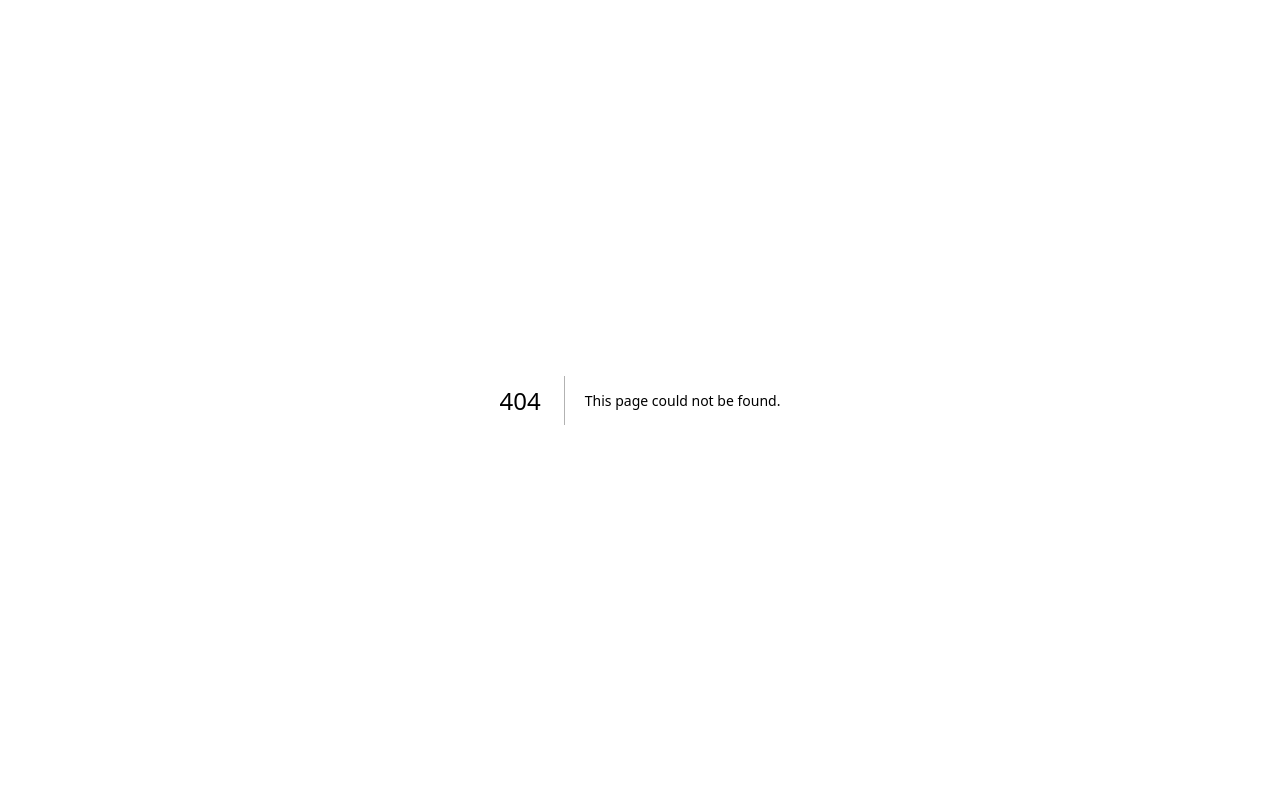
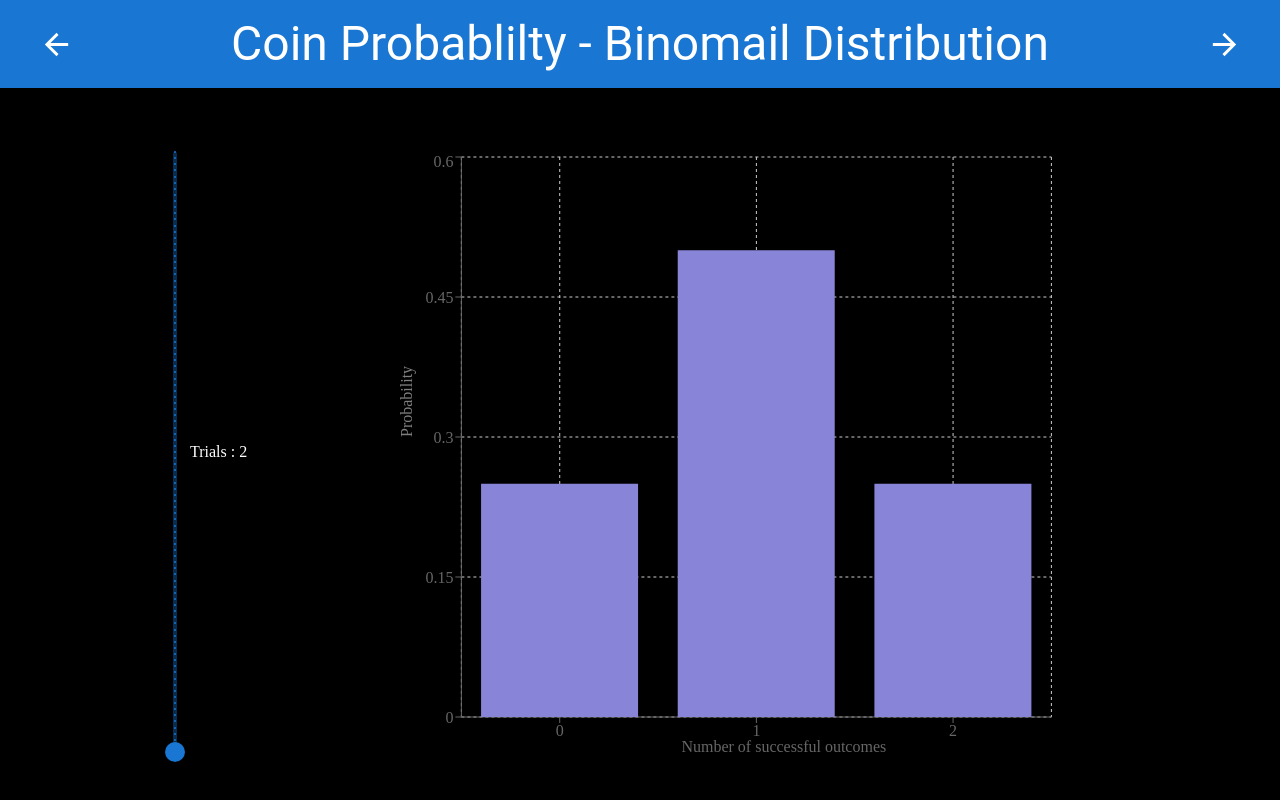
Before and after one commit to harip/react-probability, a Next.js app: page /coin in a window 1280 px wide. Before the commit this address had no page. Shown: the top 800 px of the page. Built offline with nearby package versions, Linux system fonts and the light colour scheme.

Commit message:
add coin binomail distribution

```diff
--- a/src/pages/_app.tsx
+++ b/src/pages/_app.tsx
@@ -1,6 +1,12 @@
 import '@/styles/globals.css'
+import { Provider } from 'react-redux';
 import type { AppProps } from 'next/app'
+import store from '../store/store';
 
 export default function App({ Component, pageProps }: AppProps) {
-  return <Component {...pageProps} />
+  return (
+    <Provider store={store}>
+      <Component {...pageProps} />
+    </Provider>
+  )
 }
--- /dev/null
+++ b/src/pages/coin/coin-utils.ts
@@ -0,0 +1,36 @@
+export const binomialDistribution = (numberOfTrials: number) => {
+    // P(k) = [n! / (k! * (n-k)!)] * p^k * (1-p)^(n-k)
+    // n is total number of trials
+    // k is probability of k heads appearing in n trials
+    // p = 0.5, probability for heads or tails
+
+    const p = 0.5;
+
+    // if number of trails are 3
+    // find P(heads=0),P(heads=1) and P(heads=2), so itreate i=0 to i=3-1
+    const distributionValues = new Map<number,number>();
+    for (let k=0; k<=numberOfTrials; k++) {
+        // [n! / (k! * (n-k)!)]
+        const calc1 = factorial(numberOfTrials) / (factorial(k) * factorial(numberOfTrials-k) );
+
+        // p^k
+        const calc2 = Math.pow(p,k);
+
+        // (1-p)^(n-k)
+        const calc3 = Math.pow(1-p,numberOfTrials-k);
+
+        // Calculate P(i heads)
+        const prob = (calc1 * calc2 * calc3);
+        distributionValues.set(k,prob);
+    }
+
+    return distributionValues;
+}
+
+function factorial(n: number): number {
+    if (n <= 1) {
+      return 1;
+    } else {
+      return n * factorial(n - 1);
+    }
+  }
--- /dev/null
+++ b/src/pages/coin/coin.module.css
@@ -0,0 +1,46 @@
+.center {
+    display: flex ;
+    flex-direction: column;
+    justify-content: center;
+    align-items: center;
+    position: relative;
+    padding: 4rem;
+}
+
+.success {
+  font-size: large;
+  color: white;
+}
+
+.dice {
+  font-size: 100px;
+}
+
+.probability {
+  font-size: x-large;
+  color: green;
+  text-align: center;
+}
+
+.title {
+  display: flex ;
+  flex-direction: column;
+  justify-content: center;
+  align-items: center;
+  position: relative;
+  padding: 1rem 0;
+}
+
+.slider {
+  display: flex ;
+  flex-direction: row;
+  justify-content: left;
+  align-items: center;
+  position: relative;
+  padding: 4rem;
+  padding-left: 10rem;
+}
+
+.item4 {
+  flex-grow: 1;
+}
--- /dev/null
+++ b/src/pages/coin/index.tsx
@@ -0,0 +1,122 @@
+import { Box, Chip, Divider, Slider, Checkbox, AppBar, Button, Toolbar, Tooltip } from "@mui/material";
+import React, { useEffect, useState } from "react";
+import Typography from '@mui/material/Typography';
+import { useRouter } from "next/router";
+import ArrowForwardIcon from '@mui/icons-material/ArrowForward';
+import ArrowBackIcon from '@mui/icons-material/ArrowBack';
+import styles from './coin.module.css'
+import { useDispatch } from "react-redux";
+import { setNumberOfTrails } from "../../store/coin-action";
+import { useSelector } from 'react-redux';
+import { RootState, CoinProbabilityState } from '../../store/types';
+import { binomialDistribution } from "./coin-utils";
+import { BarChart, CartesianGrid, XAxis, YAxis, Legend, Bar } from "recharts";
+
+interface ChartDataItem {
+    outcome: number,
+    probability: number
+}
+
+const CoinComponent = () => {
+    const router = useRouter();
+    const dispatch = useDispatch();
+    const [distributionValues, setDistributionValues] = useState<Map<number, number>>(new Map<number, number>())
+    const numberOfTrials = useSelector((state: RootState) => {
+        return state.coin.numberOfTrials;
+    });
+
+    useEffect(() => {
+        const distribution = binomialDistribution(numberOfTrials);
+        setDistributionValues(distribution);
+    }, [numberOfTrials])
+
+    const navigateToNextPage = () => {
+
+    }
+    const navigateToPreviousPage = () => {
+        router.push('dice');
+    }
+
+    const onNumberOfTrialsChange = (event: any, value: any) => {
+        dispatch(setNumberOfTrails(value))
+    }
+
+    const drawChart = () => {
+        const data: ChartDataItem[] = [];
+        distributionValues.forEach((val: number, key: number) => {
+            data.push({
+                outcome: key,
+                probability: val
+            })
+        });
+        return (
+            <>
+                <BarChart
+                    className={styles.item4}
+                    width={700}
+                    height={600}
+                    data={data}
+                    margin={{
+                        top: 5,
+                        right: 30,
+                        left: 20,
+                        bottom: 5
+                    }}
+                >
+                    <CartesianGrid strokeDasharray="3 3" />
+                    <XAxis dataKey="outcome" label={<text dx={300} dy={600} fill="#666">Number of successful outcomes</text>}/>
+                    <YAxis label={{ value: 'Probability', angle: -90, position: 'insideLeft' }}/>
+                    <Bar dataKey="probability" fill="#8884d8" />
+                </BarChart>
+            </>
+        )
+    }
+
+    return (
+        <>
+            <AppBar position="static">
+                <Toolbar>
+                    <Button color="inherit" onClick={navigateToPreviousPage}>
+                        <ArrowBackIcon fontSize='large' />
+                    </Button>
+                    <Typography variant="h3" component="div" sx={{ flexGrow: 1 }}>
+                        <div className={styles.title}>
+                            Coin Probablilty - Binomail Distribution
+                        </div>
+                    </Typography>
+                    <Button color="inherit" onClick={navigateToNextPage}>
+                        <ArrowForwardIcon fontSize='large' />
+                    </Button>
+                </Toolbar>
+            </AppBar>
+
+            <div className={styles.slider}>
+                <Box sx={{ height: 600 }}>
+                    <Slider
+                        aria-label="Temperature"
+                        defaultValue={2}
+                        onChange={(e, v) => onNumberOfTrialsChange(e, v)}
+                        valueLabelDisplay="auto"
+                        step={1}
+                        marks
+                        min={2}
+                        max={100}
+                        orientation="vertical"
+                        sx={{
+                            '& input[type="range"]': {
+                                WebkitAppearance: 'slider-vertical',
+                            },
+                        }}
+                    />
+                </Box>
+                <div>
+                    Trials : {numberOfTrials}
+                </div>
+                {
+                    distributionValues && drawChart()
+                }
+            </div>
+        </>
+    )
+}
+export default CoinComponent;
--- a/src/pages/dice/dice-utils.ts
+++ b/src/pages/dice/dice-utils.ts
@@ -16,7 +16,6 @@
 }
 
 function findDiceCombinations(numDice: number, targetSum: number) {
-    console.log('------------------function called----------------------')
     const dice = [1, 2, 3, 4, 5, 6];
     const combinations = [];
     const numberOfWaysEventCanOccur = [];
--- /dev/null
+++ b/src/store/coin-action.ts
@@ -0,0 +1,19 @@
+export enum CoinActionTypesEnum {
+    SET_NUMBER_OF_TRIALS = 'SET_NUMBER_OF_TRIALS'
+}
+
+interface NumberOfTrailsAction {
+    type: CoinActionTypesEnum.SET_NUMBER_OF_TRIALS
+}
+
+export type CoinActionTypes =  {
+    type: CoinActionTypesEnum.SET_NUMBER_OF_TRIALS
+    data: number
+};
+
+export function setNumberOfTrails(numberOfTrails: number) {
+    return {
+        type: CoinActionTypesEnum.SET_NUMBER_OF_TRIALS,
+        data: numberOfTrails
+    }
+}
--- /dev/null
+++ b/src/store/coin-reducer.ts
@@ -0,0 +1,21 @@
+import { Reducer } from "redux";
+import { CoinActionTypes, CoinActionTypesEnum } from "./coin-action";
+import { CoinProbabilityState } from "./types";
+
+const initialState: CoinProbabilityState = {
+    numberOfTrials: 2
+}
+
+const coinReducer: Reducer<CoinProbabilityState,CoinActionTypes> = (state = initialState, action: CoinActionTypes) => {
+    switch (action.type) {
+        case CoinActionTypesEnum.SET_NUMBER_OF_TRIALS:
+            return {
+                ...state,
+                numberOfTrials: action.data
+            }
+        default:
+            return state;
+    }
+}
+
+export default coinReducer;
--- /dev/null
+++ b/src/store/store.ts
@@ -0,0 +1,16 @@
+import { combineReducers,configureStore, ThunkAction, Action } from '@reduxjs/toolkit';
+import thunk from "redux-thunk";
+import coinReducer from './coin-reducer';
+import { RootState } from './types';
+
+const rootReducer = combineReducers<RootState>({
+  coin: coinReducer
+});
+
+
+const store = configureStore({
+  reducer: rootReducer
+});
+
+export type AppThunk = ThunkAction<void, RootState, null, Action<string>>;
+export default store;
--- /dev/null
+++ b/src/store/types.ts
@@ -0,0 +1,8 @@
+export interface RootState {
+    coin: CoinProbabilityState
+    dummy: any
+}
+
+export interface CoinProbabilityState {
+    numberOfTrials: number;
+}
--- a/src/styles/globals.css
+++ b/src/styles/globals.css
@@ -5,9 +5,9 @@
     'Roboto Mono', 'Oxygen Mono', 'Ubuntu Monospace', 'Source Code Pro',
     'Fira Mono', 'Droid Sans Mono', 'Courier New', monospace;
 
-  --foreground-rgb: 0, 0, 0;
-  --background-start-rgb: 214, 219, 220;
-  --background-end-rgb: 255, 255, 255;
+  --foreground-rgb: 255, 255, 255;
+  --background-start-rgb: 0, 0, 0;
+  --background-end-rgb: 0, 0, 0;
 
   --primary-glow: conic-gradient(
     from 180deg at 50% 50%,
```
Also changed, not shown: package.json (+8 -0 lines), src/pages/dice/index.tsx (+24 -7 lines), 1 other file (tests, documents, lock files or other folders).
